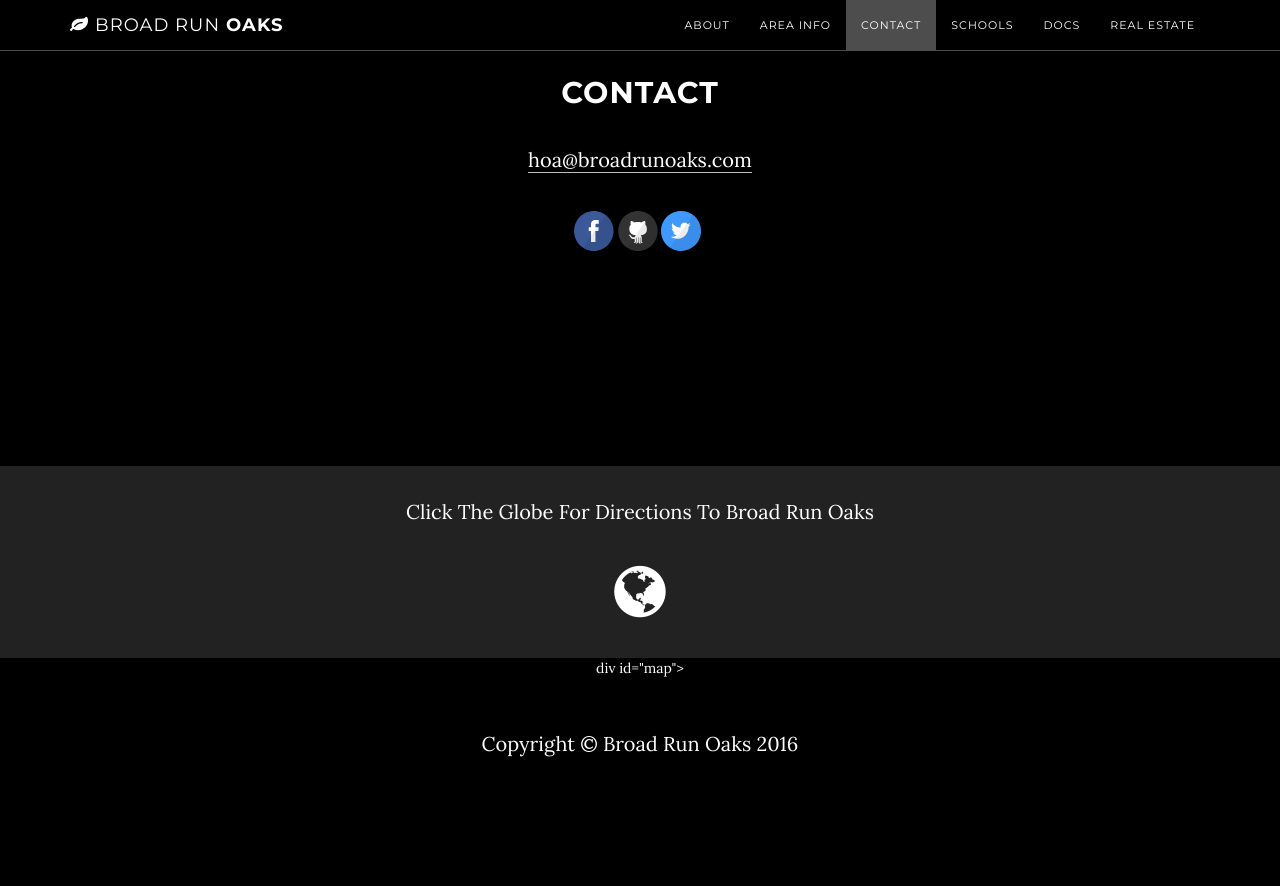
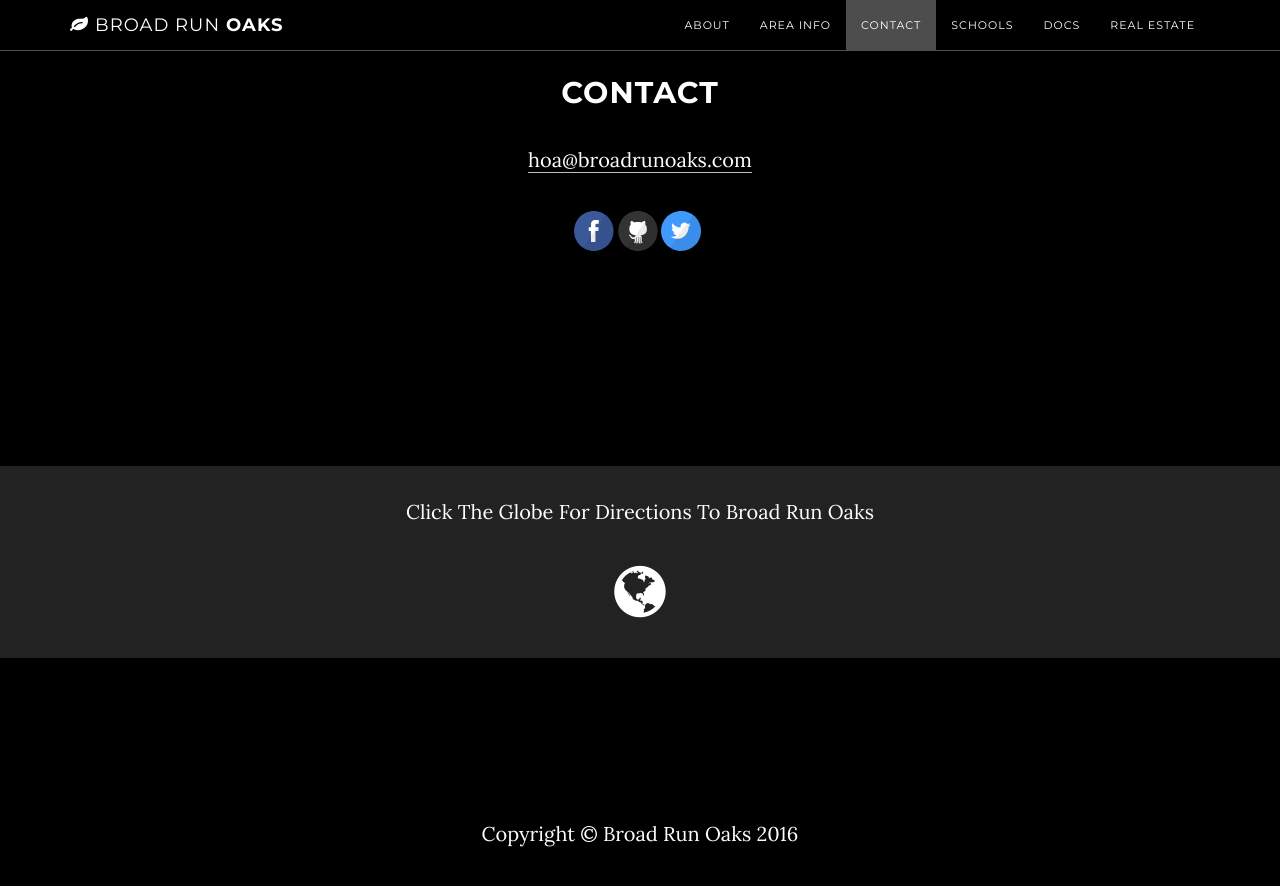
Before and after one commit to BroadRunOaks/broadrunoaks.github.io, a Jekyll site: the page built from index.html, in a window 1280 px wide and 900 px high, scrolled down 3887 px. Shown: the top 886 px of the window. Built offline with Jekyll 4.4.1, drawn with Linux system fonts in a browser that asks for light colours; Markdown is read by kramdown in place of the engine named in the settings; before the commit the page ends 4697 px from its top, so only the background shows below that.

Commit message:
Update map.html

```diff
--- a/_includes/map.html
+++ b/_includes/map.html
@@ -9,5 +9,5 @@
                 </p>
             </div>
         </div>
-        div id="map"></div>
+        <div id="map"></div>
     </section>
```
